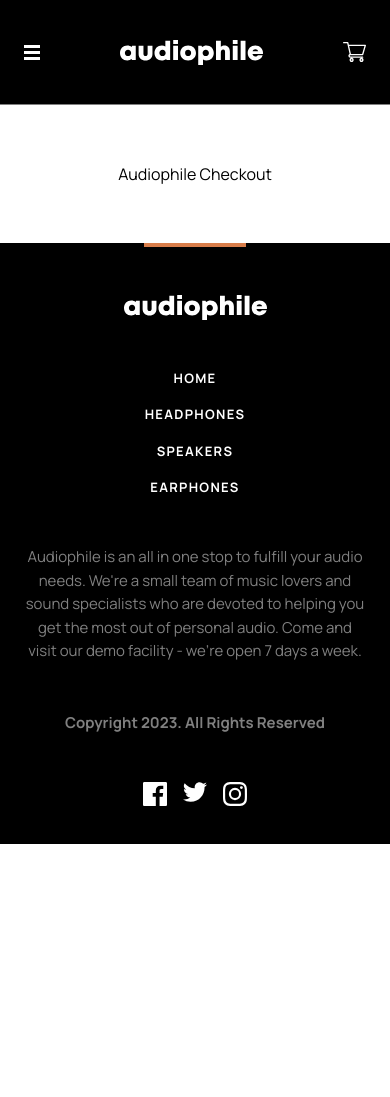
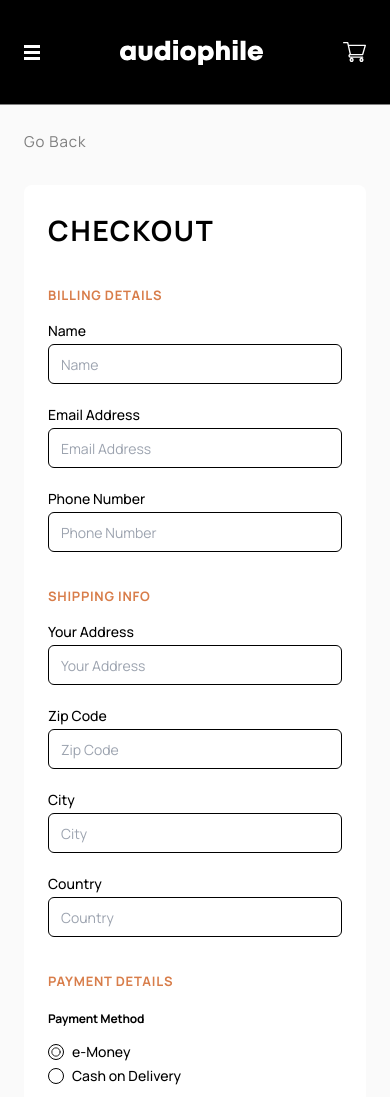
Before and after one commit to Jschles1/audiophile, a Next.js app: page /checkout in a window 390 px wide. Shown: the top 1097 px of the page. Before the commit the page ends 844 px from the top, so only its background shows below. Built offline with nearby package versions, Linux system fonts and the light colour scheme.

Commit message:
Add checkout page with mobile layout

```diff
--- a/src/app/(checkout)/checkout/page.tsx
+++ b/src/app/(checkout)/checkout/page.tsx
@@ -1,5 +1,212 @@
+"use client";
+
+import * as React from "react";
 import Image from "next/image";
+import GoBack from "@/app/go-back";
+import CartItem from "@/app/cart-item";
+import { Input } from "@/components/ui/input";
+import { Label } from "@/components/ui/label";
+import { RadioGroup, RadioGroupItem } from "@/components/ui/radio-group";
+import CashDeliveryIcon from "/public/assets/checkout/icon-cash-on-delivery.svg";
+import { Button } from "@/components/ui/button";
+
+const xx99_placeholder =
+  "https://imagedelivery.net/6KDd5cVQw9hKTW2jhIVucw/da22de76-9f3e-4b4f-fb6c-873ae4bad600/public";
+const xx59_placeholder =
+  "https://imagedelivery.net/6KDd5cVQw9hKTW2jhIVucw/ff2d3b3a-b435-4f46-9764-2ffb3d1e2600/public";
+const yx1_placeholder =
+  "https://imagedelivery.net/6KDd5cVQw9hKTW2jhIVucw/18a6e5ad-f8d3-46c1-f7d9-44500c50e200/public";
+
+function SectionHeader({ children }: { children: React.ReactNode }) {
+  return (
+    <p className="uppercase text-[0.813rem] tracking-[0.0580625em] font-bold text-raw-sienna leading-[1.563rem] pb-4">
+      {children}
+    </p>
+  );
+}
 
 export default function Checkout() {
-  return <div className="mx-auto ">Audiophile Checkout</div>;
+  const [paymentMethod, setPaymentMethod] = React.useState<"emoney" | "cash">(
+    "emoney"
+  );
+  return (
+    <div className="w-full bg-alabaster">
+      <GoBack />
+      <div>
+        <div className="bg-white p-6 mx-6 rounded-lg mb-8">
+          <h1 className="uppercase text-[1.75rem] tracking-[0.0625em] font-bold pb-8">
+            Checkout
+          </h1>
+          <div className="pb-8">
+            <SectionHeader>Billing Details</SectionHeader>
+            <div className="flex flex-col gap-y-6">
+              <div className="grid w-full max-w-sm items-center gap-1.5">
+                <Label htmlFor="name">Name</Label>
+                <Input type="text" id="name" placeholder="Name" />
+              </div>
+              <div className="grid w-full max-w-sm items-center gap-1.5">
+                <Label htmlFor="email">Email Address</Label>
+                <Input type="text" id="email" placeholder="Email Address" />
+              </div>
+              <div className="grid w-full max-w-sm items-center gap-1.5">
+                <Label htmlFor="phone">Phone Number</Label>
+                <Input type="text" id="phone" placeholder="Phone Number" />
+              </div>
+            </div>
+          </div>
+          <div className="pb-8">
+            <SectionHeader>Shipping Info</SectionHeader>
+            <div className="flex flex-col gap-y-6">
+              <div className="grid w-full max-w-sm items-center gap-1.5">
+                <Label htmlFor="address">Your Address</Label>
+                <Input type="text" id="address" placeholder="Your Address" />
+              </div>
+              <div className="grid w-full max-w-sm items-center gap-1.5">
+                <Label htmlFor="zip">Zip Code</Label>
+                <Input type="text" id="zip" placeholder="Zip Code" />
+              </div>
+              <div className="grid w-full max-w-sm items-center gap-1.5">
+                <Label htmlFor="city">City</Label>
+                <Input type="text" id="city" placeholder="City" />
+              </div>
+              <div className="grid w-full max-w-sm items-center gap-1.5">
+                <Label htmlFor="country">Country</Label>
+                <Input type="text" id="country" placeholder="Country" />
+              </div>
+            </div>
+          </div>
+          <div className="pb-8">
+            <SectionHeader>Payment Details</SectionHeader>
+            <div>
+              <p className="font-bold tracking-[-0.013375em] text-[0.75rem] pb-4">
+                Payment Method
+              </p>
+              <RadioGroup
+                defaultValue={paymentMethod}
+                value={paymentMethod}
+                className="pb-8"
+              >
+                <div className="flex items-center space-x-2">
+                  <RadioGroupItem
+                    value="emoney"
+                    id="emoney"
+                    onClick={() => setPaymentMethod("emoney")}
+                  />
+                  <Label htmlFor="emoney">e-Money</Label>
+                </div>
+                <div className="flex items-center space-x-2">
+                  <RadioGroupItem
+                    value="cash"
+                    id="cash"
+                    onClick={() => setPaymentMethod("cash")}
+                  />
+                  <Label htmlFor="cash">Cash on Delivery</Label>
+                </div>
+              </RadioGroup>
+              {paymentMethod === "emoney" && (
+                <div className="flex flex-col gap-y-6">
+                  <div className="grid w-full max-w-sm items-center gap-1.5">
+                    <Label htmlFor="emoney-number">e-Money Number</Label>
+                    <Input
+                      type="text"
+                      id="emoney-number"
+                      placeholder="238521993"
+                    />
+                  </div>
+                  <div className="grid w-full max-w-sm items-center gap-1.5">
+                    <Label htmlFor="pin">e-Money PIN</Label>
+                    <Input type="text" id="pin" placeholder="6891" />
+                  </div>
+                </div>
+              )}
+              {paymentMethod === "cash" && (
+                <div className="flex flex-col gap-y-6">
+                  <Image src={CashDeliveryIcon} className="mx-auto" alt="" />
+                  <p className="text-[0.938rem] leading-[1.563rem] text-black text-opacity-50 text-center">
+                    The &apos;Cash on Delivery&apos; option enables you to pay
+                    in cash when our delivery courier arrives at your residence.
+                    Just make sure your address is correct so that your order
+                    will not be cancelled.
+                  </p>
+                </div>
+              )}
+            </div>
+          </div>
+        </div>
+
+        <div className="bg-white p-6 mx-6 rounded-lg mb-[6.125rem]">
+          <p className="text-black font-bold text-lg tracking-[0.080375em] leading-[normal] uppercase">
+            Summary
+          </p>
+          <div className="flex flex-col py-8 gap-y-6">
+            <CartItem
+              variant="checkout"
+              name="XX99 Mark II"
+              quantity={1}
+              price={2999}
+              image={xx99_placeholder}
+            />
+
+            <CartItem
+              variant="checkout"
+              name="XX59"
+              quantity={1}
+              price={899}
+              image={xx59_placeholder}
+            />
+
+            <CartItem
+              name="YX1"
+              quantity={1}
+              price={599}
+              image={yx1_placeholder}
+              variant="checkout"
+            />
+          </div>
+
+          <div className="flex flex-col gap-y-2">
+            <div className="flex flex-row item-center justify-between">
+              <p className="text-black text-opacity-50 uppercase text-[0.938rem] leading-[1.563rem]">
+                Total
+              </p>
+              <p className="text-black font-bold text-lg leading-[normal]">
+                ${(5396).toLocaleString()}
+              </p>
+            </div>
+
+            <div className="flex flex-row item-center justify-between">
+              <p className="text-black text-opacity-50 uppercase text-[0.938rem] leading-[1.563rem]">
+                Shipping
+              </p>
+              <p className="text-black font-bold text-lg leading-[normal]">
+                ${(50).toLocaleString()}
+              </p>
+            </div>
+
+            <div className="flex flex-row item-center justify-between">
+              <p className="text-black text-opacity-50 uppercase text-[0.938rem] leading-[1.563rem]">
+                VAT (Included)
+              </p>
+              <p className="text-black font-bold text-lg leading-[normal]">
+                ${(1079).toLocaleString()}
+              </p>
+            </div>
+          </div>
+
+          <div className="flex flex-row item-center justify-between pt-4 pb-8">
+            <p className="text-black text-opacity-50 uppercase text-[0.938rem] leading-[1.563rem]">
+              Grand Total
+            </p>
+            <p className="font-bold text-lg leading-[normal] text-raw-sienna">
+              ${(5446).toLocaleString()}
+            </p>
+          </div>
+
+          <Button variant="default" className="w-full">
+            Continue & Pay
+          </Button>
+        </div>
+      </div>
+    </div>
+  );
 }
--- a/src/app/cart-item.tsx
+++ b/src/app/cart-item.tsx
@@ -36,6 +36,7 @@ export default function CartItem({
         </p>
       </div>
 
+      {variant === "cart" && (
         <CounterButton
           variant="cart"
           className="w-[96px]"
@@ -43,6 +44,13 @@ export default function CartItem({
           onDecrement={() => {}}
           value={quantity}
         />
+      )}
+
+      {variant === "checkout" && (
+        <p className="text-black text-[0.938rem] leading-[1.563rem] text-opacity-50">
+          x{quantity}
+        </p>
+      )}
     </div>
   );
 }
```
Lines whose indentation alone changed are shown as unchanged.
